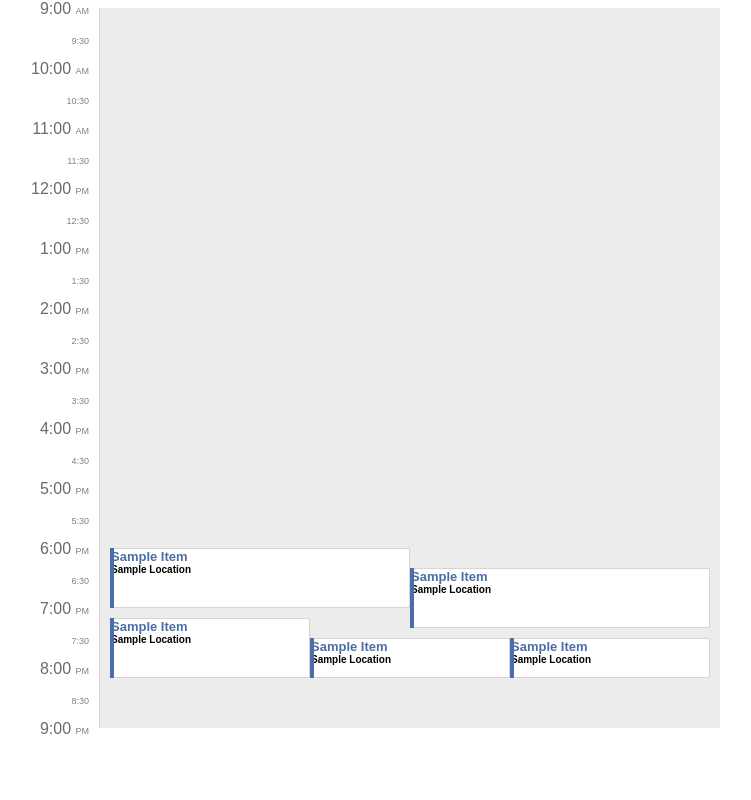
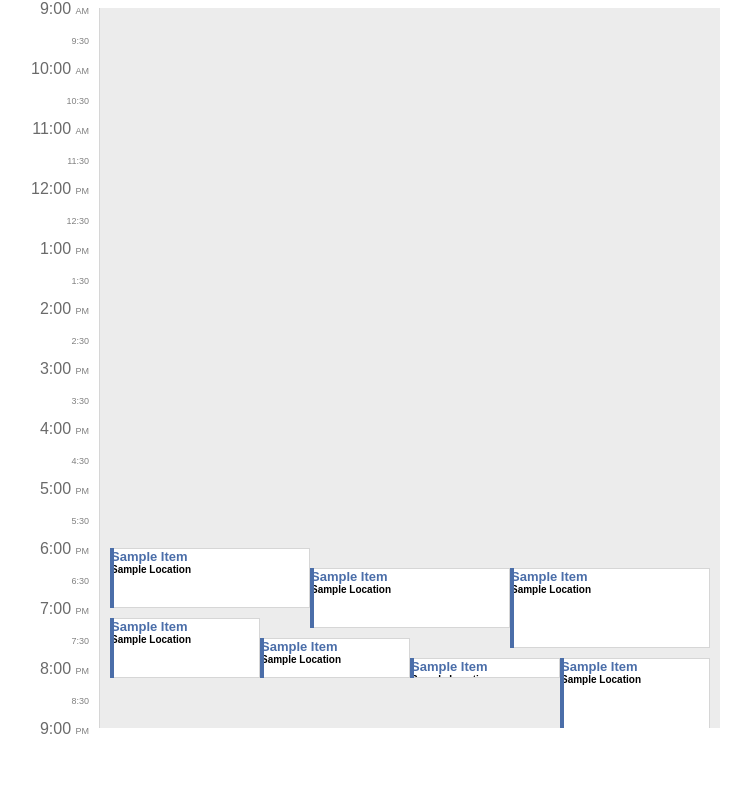
Before and after one commit to dnewcome/calendar, a plain HTML site: page index.html in a window 1280 px wide. Shown: the whole page, without its empty margins (17-768 px from the left). Drawn offline with Linux system fonts and the light colour scheme.

Commit message:
comments, test case change

```diff
--- a/index.html
+++ b/index.html
@@ -13,6 +13,7 @@
 				width: 620px;
 				height: 720px;
 				border-left: 1px solid #D6D6D6;
+				overflow: hidden;
 			}
 			.event1 {
 				width: 596px;
@@ -28,6 +29,8 @@
 				*/
 				box-sizing: border-box;
 			}
+
+			/* separate element for blue bar for sharp 90 degree border edge */
 			.bluebar {
 				border-left: 4px solid #4B6EA9;
 				position: absolute;
@@ -283,7 +286,7 @@
 					{start: 610, end: 670, index: 2},
 					{start: 630, end: 670, index: 3},
 					{start: 650, end: 670, index: 4},
-					{start: 650, end: 670, index: 6}
+					{start: 650, end: 870, index: 6}
 				];
 			}
 
@@ -302,8 +305,8 @@
 				return events;
 			}
 
-			//var events = generateRandom();
-			var events = testCase2();
+			// var events = generateRandom();
+			var events = testCase4();
 
 			// events.sort(lengthCompare).reverse();
 			events.sort(startTimeCompare);
```
